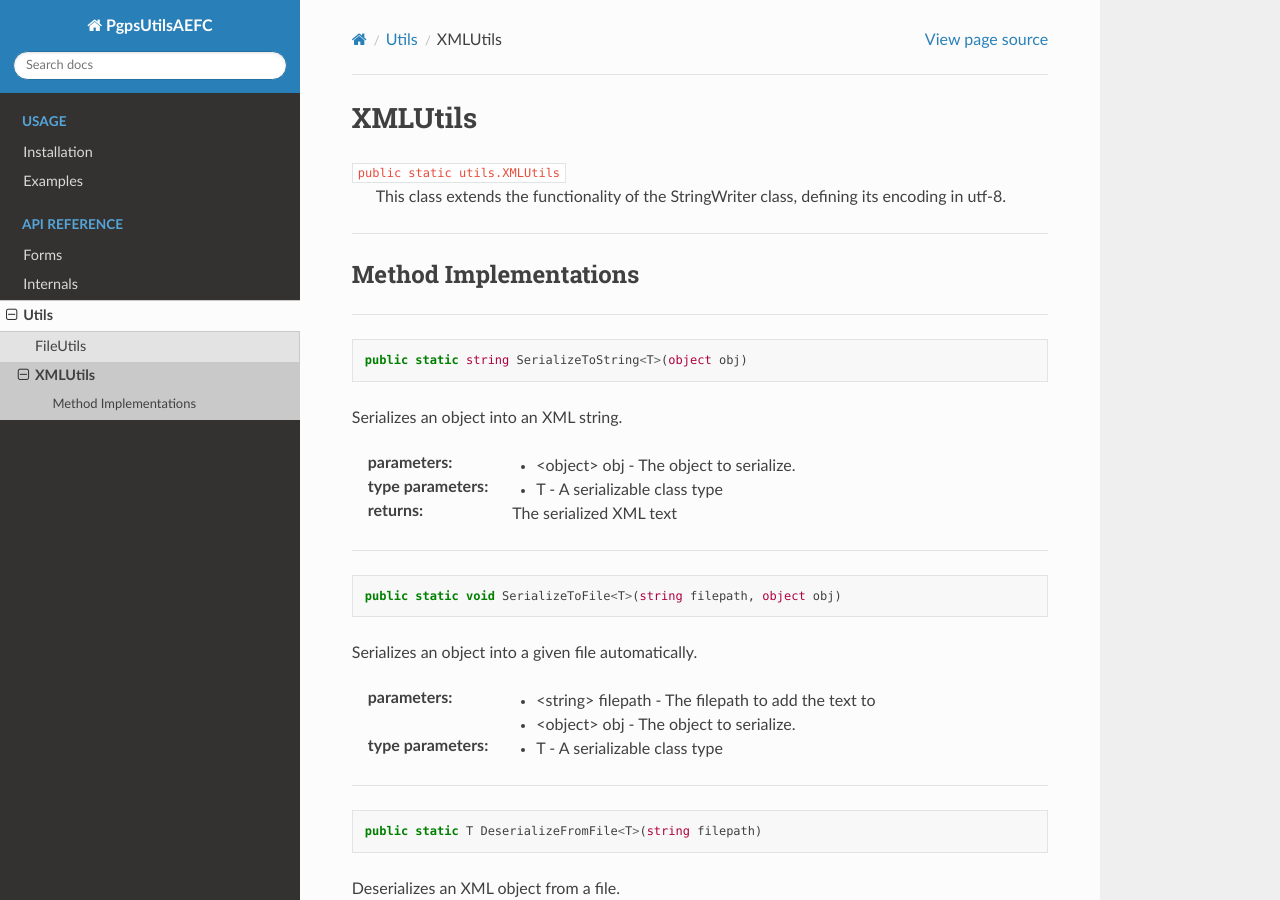
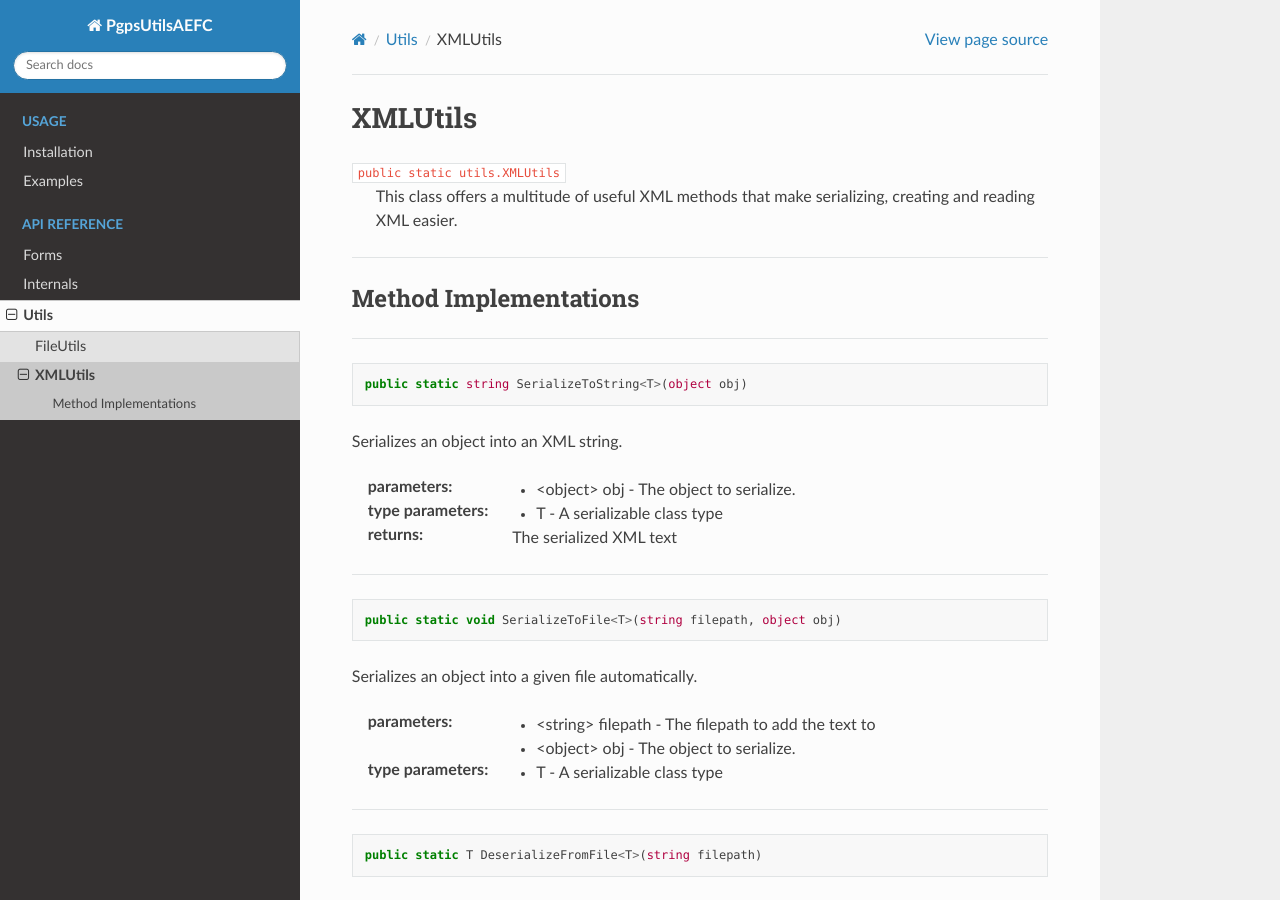
Before and after one commit to MrKelpy/PgpsUtilsAEFC, a Sphinx documentation site: the page built from docs/reference/utils/XMLUtils.rst, in a window 1280 px wide and 900 px high. Built offline with Sphinx 7.4.7 and the Read the Docs theme 2.0.0, drawn with Linux system fonts in a browser that asks for light colours.

Commit message:
fixed docs again

```diff
--- a/docs/reference/utils/XMLUtils.rst
+++ b/docs/reference/utils/XMLUtils.rst
@@ -1,7 +1,7 @@
 XMLUtils
 =========
 | ``public static utils.XMLUtils``
-| 	This class extends the functionality of the StringWriter class, defining its encoding in utf-8.
+| 	This class offers a multitude of useful XML methods that make serializing, creating and reading XML easier.
 
 ---------
 
```
